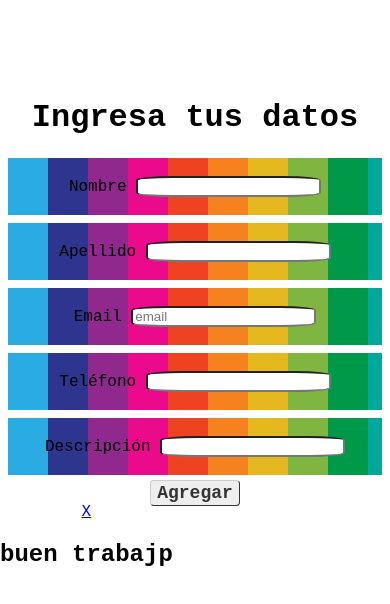
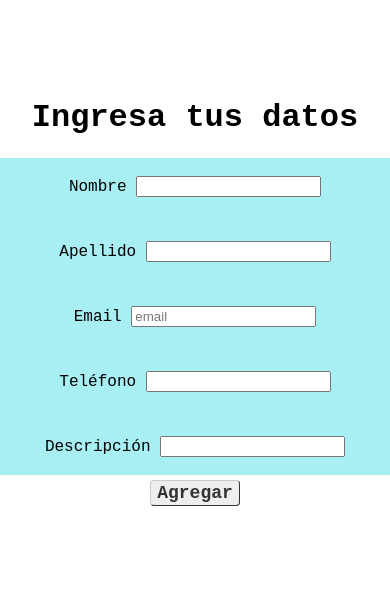
Before and after one commit to danielaolivares/adaptativamente, a plain HTML site: page index.html in a window 390 px wide. Drawn offline with Linux system fonts and the light colour scheme.

Commit message:
i add css

```diff
--- a/index.html
+++ b/index.html
@@ -36,11 +36,13 @@
     <div class="content-modal">
       <header>
       <a href="#" class="close-modal">X</a>
-      <h2>buen trabajp</h2>
+      <h2>buen trabajo</h2>
       </header>
       <article></article>
     </div>
     <a href="#" class="btn-clouse-modal"></a>
   </aside>
+
+  <script src="index.js"></script>
 </body>
 </html>
--- /dev/null
+++ b/index.js
@@ -0,0 +1,3 @@
+document.getElementById("button")("click", ()=> {
+  console.log("se escucha")
+});
--- a/style.css
+++ b/style.css
@@ -9,27 +9,16 @@ body {
   padding-bottom: 20%;
   text-align: center;
   vertical-align: middle;
-
 }
 
-
+.container-form {
+  background: #a7eff2;
+}
 .items {
   padding: 18px;
   margin: 8px;
-  box-shadow:40px 0  #2aabe2 inset,
-  80px 0  #2e358f inset,
-  120px 0  #90288d inset,
-  160px 0  #ea0a8b inset,
-  200px 0  #ee4223 inset,
-  240px 0  #f5821f inset,
-  280px 0  #E6B820 inset,
-  320px 0  #7fb541 inset,
-  360px 0  #009849 inset,
-  1100px 0  #00a89c inset;
 }
-input {
-  border-radius: 20%;
-}
+
 .button {
   font: bold 18px monospace;
   text-decoration: none;
@@ -53,10 +42,88 @@ input {
 } */
 .button:hover {
   cursor: pointer;
-  background: green;
+  background: #75bcbf;
   color: #EEEEEE;
 }
 
 .modal {
   position: fixed;
+  /* top: -100vh; */
+  left: 0;
+  z-index: 99999999;
+  background: rgba(0, 0, 0, 0, 0.75);
+  width: 100vh;
+  height: 100vh;
+  /* opacity: 0; */
+  transition: opacity 0.35s ease;
 }
+
+.modal .content-modal {
+  width: 100%;
+  max-width: 500px;
+  position: fixed;
+  left: 50%;
+  top: -100vh;
+  transition: top 0.3s ease;
+  margin-left: -250px;
+  background: white;
+  box-shadow: 0 1px 2px rgba(0, 0, 0, 0, 0.1);
+  z-index: 9999999;
+}
+
+.modal h2 {
+  padding: 0.5em;
+  text-align: center;
+  color: #444444;
+  margin: 0;
+}
+
+.modal article {
+  height: 300px;
+  background: chartreuse;
+}
+
+.close-modal {
+  color: #e74c3c;
+  position: absolute;
+  top: 0.2em;
+  right: 0.375em;
+  margin: 0;
+  padding: 5px;
+  font-weight: bold;
+  font-size: 1.5em;
+  text-decoration: none;
+}
+
+.modal a:hover {
+  color: #c0392b;
+}
+
+.modal:target {
+  background: #3333334f;
+  top: 0;
+  width: 100%;
+  position: absolute;
+}
+
+.modal .btn-close-modal {
+  position: absolute;
+  left: 0;
+  width: 100%;
+  height: 100%;
+  z-index: 99999991;
+}
+
+.modal:target .content-modal {
+  top: 50px;
+  transition: top 0.35s ease;
+}
+
+@media (max-width: 450px) {
+  .modal .content-modal {
+    width: 90%;
+    max-width: none;
+    left: 5%;
+    margin-left: 0;
+  }
+}
```
